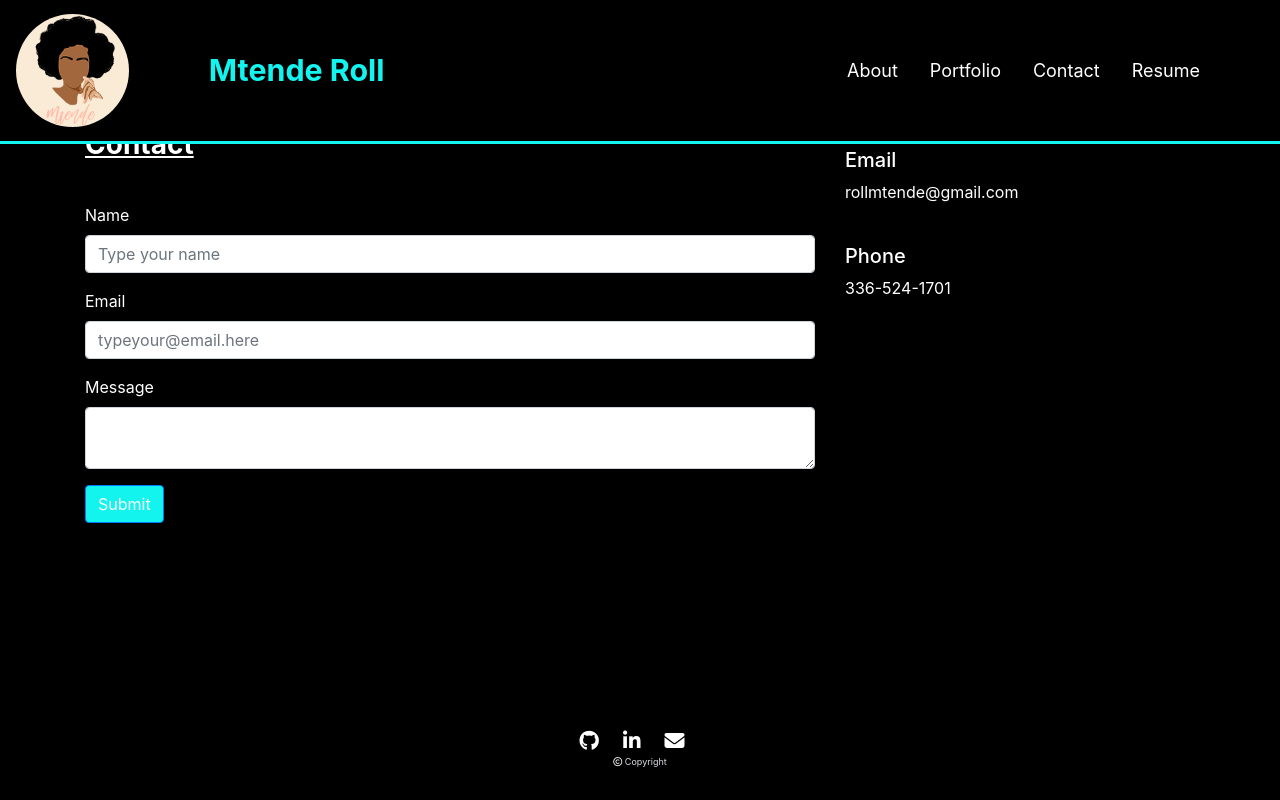
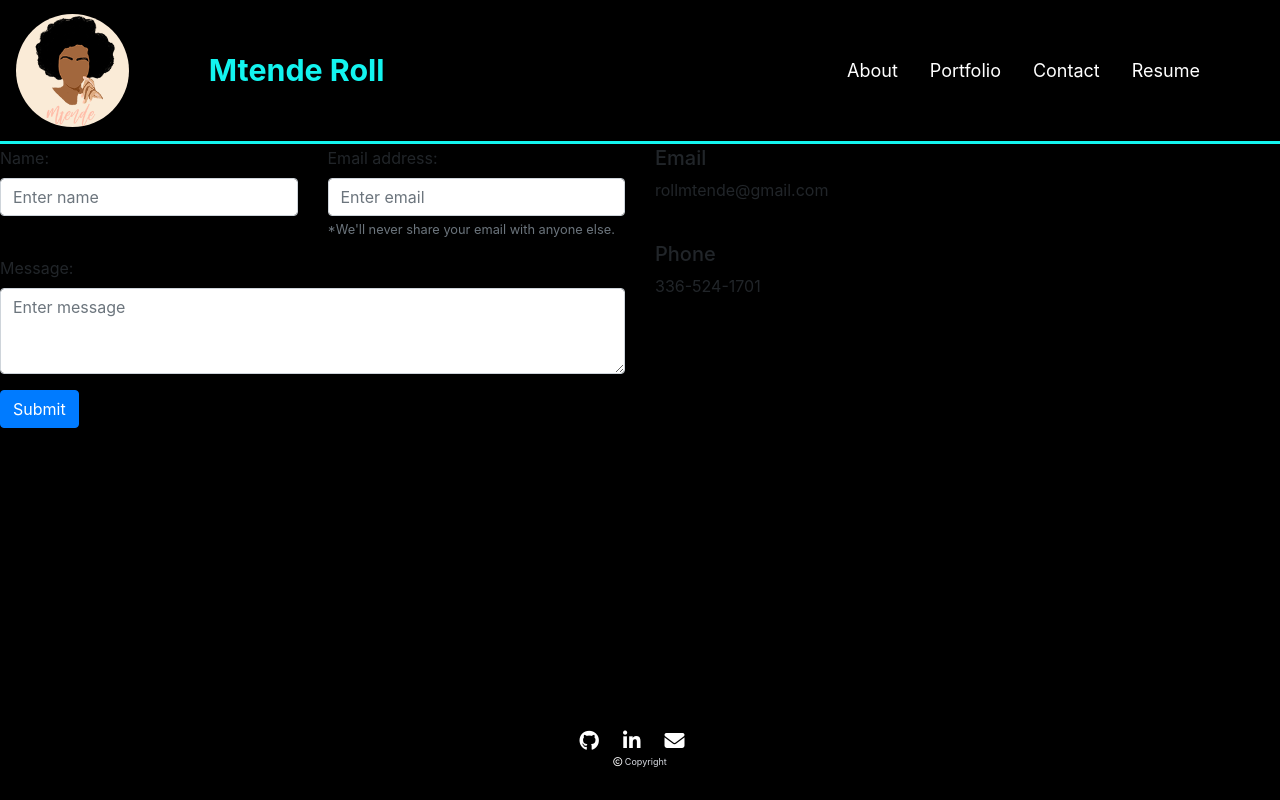
Before and after one commit to MtendeRoll/Mtende-Roll-Professional-Portfolio, a React (Create React App) app: page /contact in a window 1280 px wide. Built offline with nearby package versions, Linux system fonts and the light colour scheme.

Commit message:
updated contact form

```diff
--- a/src/pages/Contact/index.js
+++ b/src/pages/Contact/index.js
@@ -1,91 +1,63 @@
 import React, { useState } from "react";
 import { validateEmail } from "../../utils/helpers";
+import Button from "react-bootstrap/Button";
+import Form from "react-bootstrap/Form";
 
 import "./style.css";
 
 function Contact() {
   const [formState, setFormState] = useState({ name: "", email: "", message: "" });
 
-  const [errorMessage, setErrorMessage] = useState("");
   const { name, email, message } = formState;
 
-  const handleSubmit = (e) => {
-    e.preventDefault();
-    if (!errorMessage) {
-      console.log("Submit Form", formState);
+  const [validated, setValidated] = useState(false);
+  const handleSubmit = (event) => {
+    const form = event.currentTarget;
+    if (form.checkValidity() === false) {
+      event.preventDefault();
+      event.stopPropagation();
     }
-  };
 
-  const handleChange = (e) => {
-    if (e.target.name === "email") {
-      const isValid = validateEmail(e.target.value);
-      if (!isValid) {
-        setErrorMessage("Your email is invalid.");
-      } else {
-        setErrorMessage("");
-      }
-    } else {
-      if (!e.target.value.length) {
-        setErrorMessage(`${e.target.name} is required.`);
-      } else {
-        setErrorMessage("");
-      }
-    }
-    if (!errorMessage) {
-      setFormState({ ...formState, [e.target.name]: e.target.value });
-      console.log("Handle Form", formState);
-    }
+    setValidated(true);
   };
 
   return (
-    <main className="container my-5">
-      <div className="row">
-        <div className="content contact col-lg-8 col-md-8 col-sm-12 col-xs-12 my-1">
-          <div className="row">
-            <header className=" mt-4 col-md-12">
-              <h3>Contact</h3>
-            </header>
+    <main>
+      <h2> Contact Mtende for more information! </h2>
+      <section className="row">
+        <Form noValidate validated={validated} className="col" onSubmit={handleSubmit}>
+          <div className="row mb-3">
+            <Form.Group className="col" controlId="formBasicName">
+              <Form.Label>Name:</Form.Label>
+              <Form.Control required type="name" placeholder="Enter name" defaultValue={name} />
+              <Form.Control.Feedback type="invalid">Please enter your name</Form.Control.Feedback>
+            </Form.Group>
+
+            <Form.Group className="col" controlId="formBasicEmail">
+              <Form.Label>Email address:</Form.Label>
+              <Form.Control required type="email" placeholder="Enter email" defaultValue={email} />
+              <Form.Control.Feedback type="invalid">Please enter your email address</Form.Control.Feedback>
+              <Form.Text className="text-muted">*We'll never share your email with anyone else.</Form.Text>
+            </Form.Group>
           </div>
 
-          <div className="row">
-            <div className="col-md-12">
-              <hr className="solid mx-2" />
-            </div>
-          </div>
+          <Form.Group className="mb-3" controlId="formBasicMessage">
+            <Form.Label>Message:</Form.Label>
+            <Form.Control as="textarea" rows={3} placeholder="Enter message" defaultValue={message} />
+          </Form.Group>
 
-          <div className="row pb-3">
-            <form className="col-lg-12 col-md-12" onSubmit={handleSubmit}>
-              <div className="form-group">
-                <label htmlFor="name">Name</label>
-                <input type="text" className="form-control" name="name" defaultValue={name} onBlur={handleChange} placeholder="Type your name" />
-              </div>
-              <div className="form-group">
-                <label htmlFor="email">Email</label>
-                <input type="email" className="form-control" name="email" defaultValue={email} onBlur={handleChange} placeholder="typeyour@email.here" />
-              </div>
-              <div className="form-group">
-                <label htmlFor="message">Message</label>
-                <textarea className="form-control" name="message" defaultValue={message} onBlur={handleChange}></textarea>
-              </div>
-              {errorMessage && (
-                <div>
-                  <p className="error-text">{errorMessage}</p>
-                </div>
-              )}
-              <button type="submit" className="btn btn-primary">
-                Submit
-              </button>
-            </form>
-          </div>
-        </div>
-        <div className="my-5 col-lg-4 col-md-4 col-sm-12 col-xs-12 contact-info">
+          <Button variant="primary" type="submit">
+            Submit
+          </Button>
+        </Form>
+        <div className="col">
           <h5>Email</h5>
           <p>rollmtende@gmail.com</p>
           <br />
           <h5>Phone</h5>
           <p>336-524-1701</p>
         </div>
-      </div>
+      </section>
     </main>
   );
 }
--- a/src/pages/Contact/style.css
+++ b/src/pages/Contact/style.css
@@ -2,9 +2,18 @@
   height: 20%;
 }
 
-.contact button {
-  background-color: #13f4ef !important;
-  box-shadow: none;
+.contact-btn {
+  color: #13f4ef;
+  background-color: white;
+  border-color: #13f4ef;
+  text-shadow: 0.1rem 0.1rem 3rem #13f4ef;
+  font-weight: bolder;
+  padding: 0.4rem;
+}
+.contact-btn:hover {
+  color: white;
+  background-color: #13f4ef;
+  border-color: #13f4ef;
 }
 
 .contact button:hover,
```
Also changed, not shown: src/pages/Contact/newindex.js (added, +93 -0 lines).
